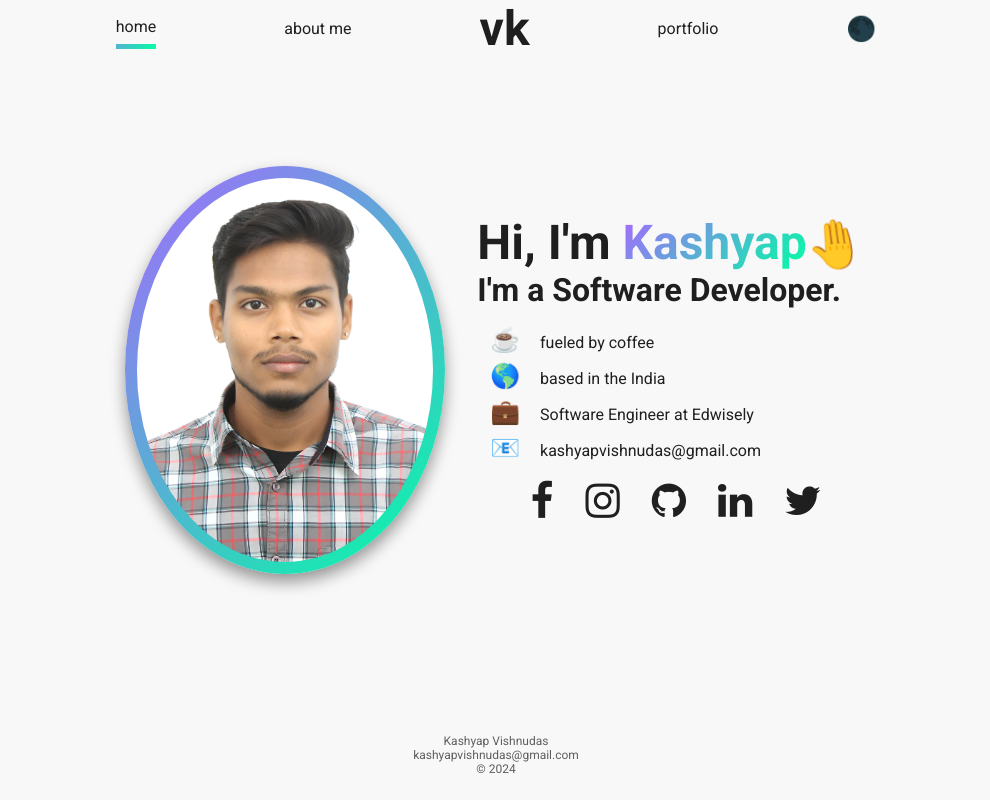
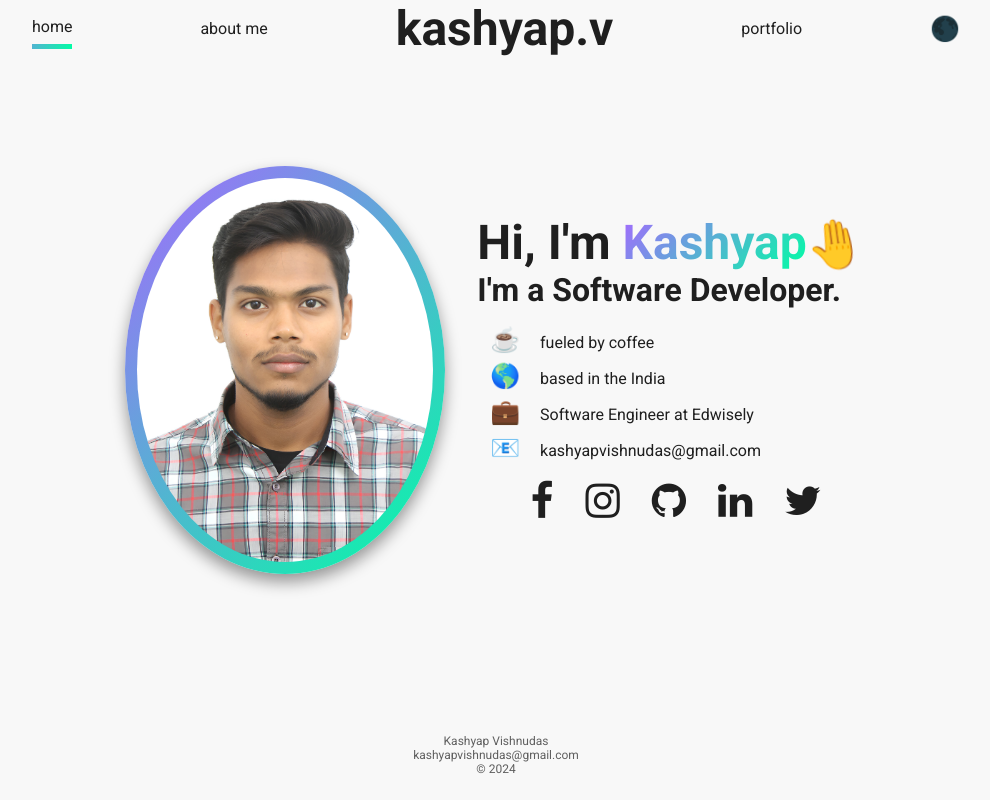
Before and after one commit to Vkashyap1729/my_portfolio_live, a React (Create React App) app: page / in a window 1280 px wide. Shown: the whole page, without its empty margins (144-1134 px from the left). Built offline with nearby package versions, Linux system fonts and the light colour scheme; the HTML template or start-up script is replaced by a standard one.

Commit message:
name updated

```diff
--- a/src/info/Info.js
+++ b/src/info/Info.js
@@ -24,7 +24,7 @@ of what each of the values mean.
 export const info = {
   firstName: 'Kashyap',
   lastName: 'Vishnudas',
-  initials: 'VK', // the example uses first and last, but feel free to use three or more if you like.
+  initials: 'kashyap.v', // the example uses first and last, but feel free to use three or more if you like.
   position: 'a Software Developer',
   selfPortrait: self, // don't change this unless you want to name your self-portrait in the "img" folder something else!
   gradient: `-webkit-linear-gradient(135deg, ${colors})`, // don't change this either
```
